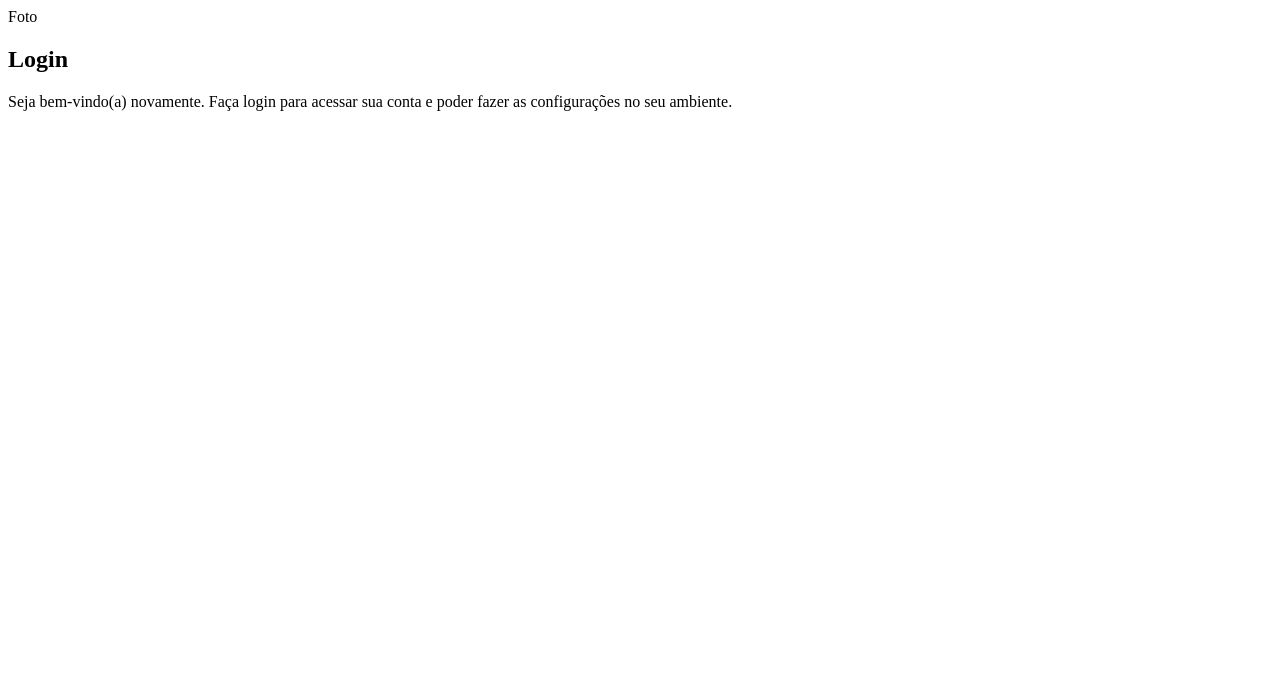
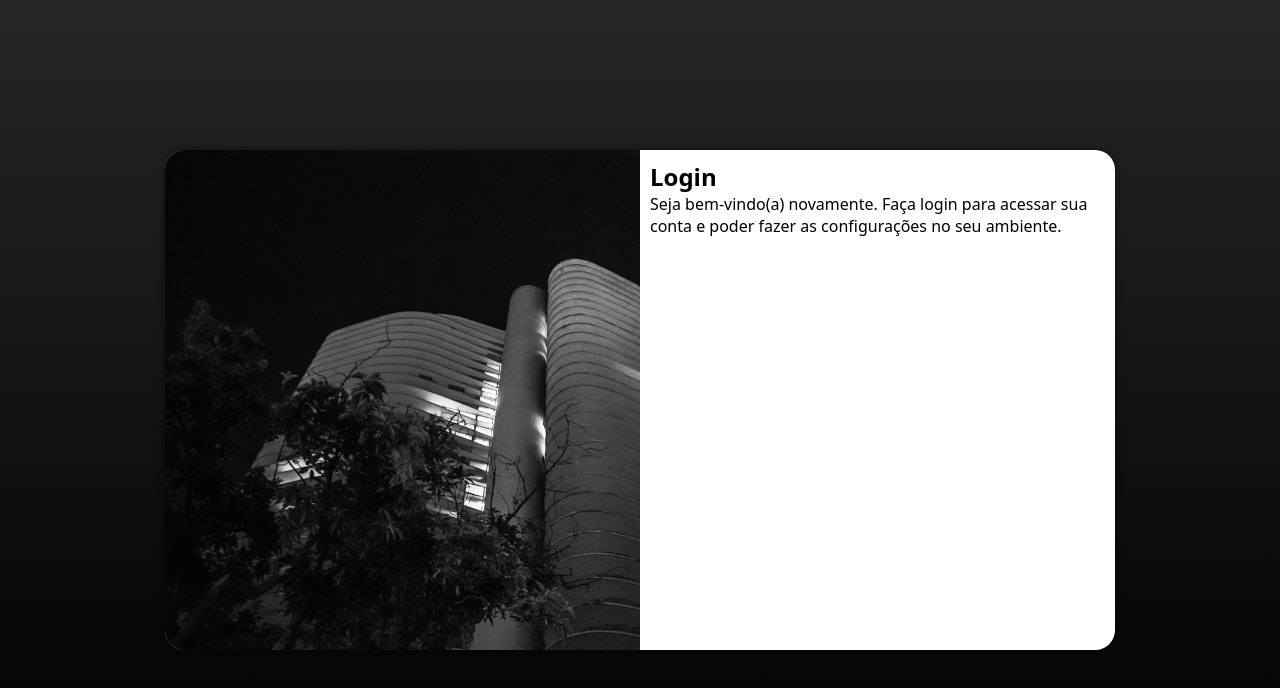
Before and after one commit to Mateus333/revisao-do-projeto-login, a plain HTML site: page index.html in a window 1280 px wide. Drawn offline with Linux system fonts and the light colour scheme.

Commit message:
media query para outras telas

```diff
--- /dev/null
+++ b/estilos/media-query.css
@@ -0,0 +1,44 @@
+@charset "UTF-8";
+
+@media screen and (min-width: 768px) and (max-width: 992px) {
+    body {
+        background-image: linear-gradient(to bottom, #262626, #000000);
+    }
+
+    section#login {
+        width: 80vw;
+    }
+
+    section#login > div#imagem {
+        float: left;
+        width: 33%;
+        height: 100%;
+    }
+
+    section#login > div#formulario {
+        float: right;
+        width: 65%;
+
+    }
+}
+
+@media screen and (min-width: 992px) {
+    body {
+        background-image: linear-gradient(to bottom, #262626, #000000);
+    }
+
+    section#login {
+        width: 950px;
+    }
+
+    section#login > div#imagem {
+        float: left;
+        width: 50%;
+        height: 100%;
+    }
+
+    section#login > div#formulario {
+        float: right;
+        width: 50%;
+    }
+}
--- a/estilos/style.css
+++ b/estilos/style.css
@@ -10,3 +10,53 @@
     link das cores: https://paletadecores.com/paleta/262626/1d1d1d/131313/0a0a0a/000000/
 
 */
+
+* {
+    font-family: system-ui, -apple-system, BlinkMacSystemFont, 'Segoe UI', Roboto, Oxygen, Ubuntu, Cantarell, 'Open Sans', 'Helvetica Neue', sans-serif;
+    padding: 0px;
+    margin: 0px;
+    box-sizing: border-box;
+}
+
+body, html {
+    background-color: #262626;
+    height: 100vh;
+    width: 100vw;
+}
+
+main {
+    position: relative;
+    height: 100vh;
+    width: 100vw;
+}
+
+section#login {
+    position: absolute;
+    top: 50%;
+    left: 50%;
+    transform: translate(-50%, -50%);
+    overflow: hidden;
+
+    background-color: white;
+    width: 250px;
+    height: 500px;
+    border-radius: 20px;
+    box-shadow: 0px 0px 10px rgba(0, 0, 0, 0.450);
+
+    transition: width .3s, height .3s;
+    transition-timing-function: ease;
+}
+
+section#login > div#imagem {
+    display: block;
+    background: #262626 url(../imagens/pexels-ronaldo-souza-893127351-19821444.jpg);
+    background-size: cover;
+    background-repeat: no-repeat;
+    height: 200px;
+}
+
+section#login > div#formulario {
+    display: block;
+    padding: 10px;
+
+}
--- a/index.html
+++ b/index.html
@@ -5,12 +5,13 @@
     <meta name="viewport" content="width=device-width, initial-scale=1.0">
     <title>Login</title>
     <link rel="stylesheet" href="estilos/style.css">
+    <link rel="stylesheet" href="estilos/media-query.css">
 </head>
 <body>
     <main>
         <section id="login">
             <div id="imagem">
-                Foto
+                <!-- Aqui vai a imagen nas CSS -->
             </div>
             <div id="formulario">
                 <h1>Login</h1>
```
